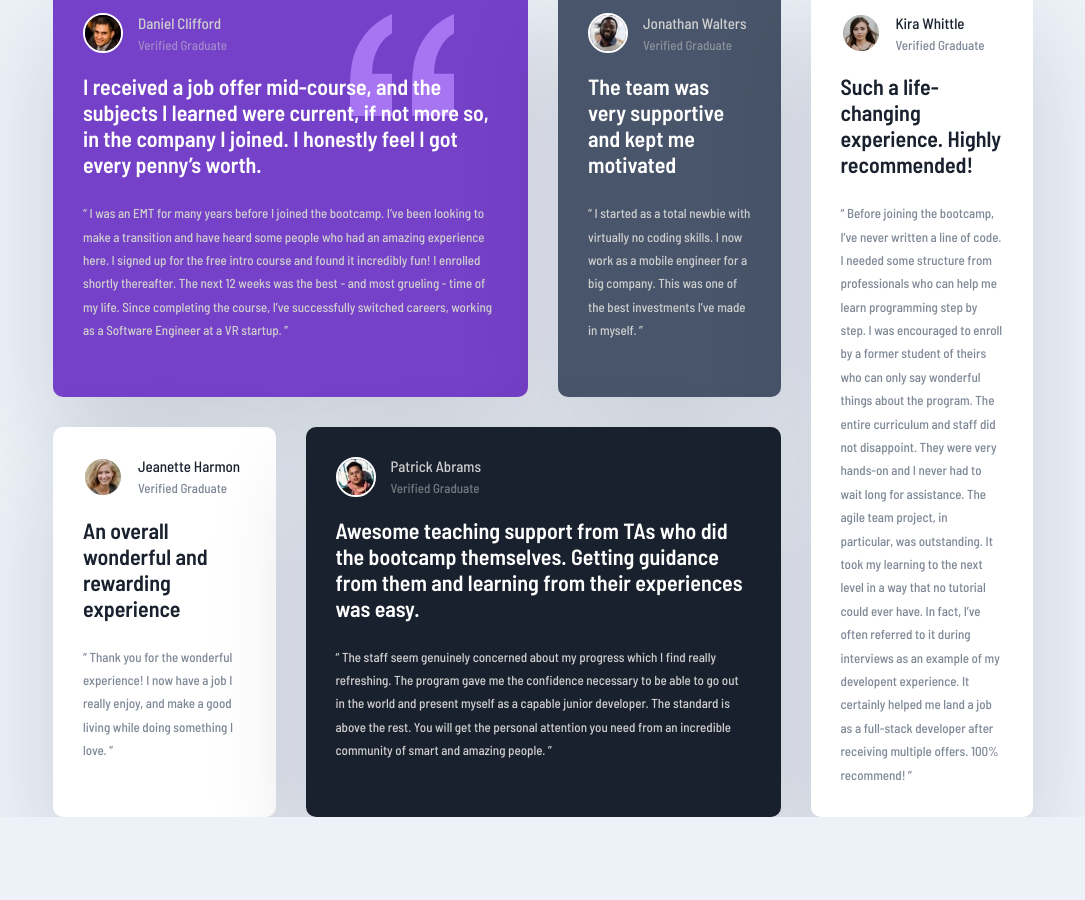
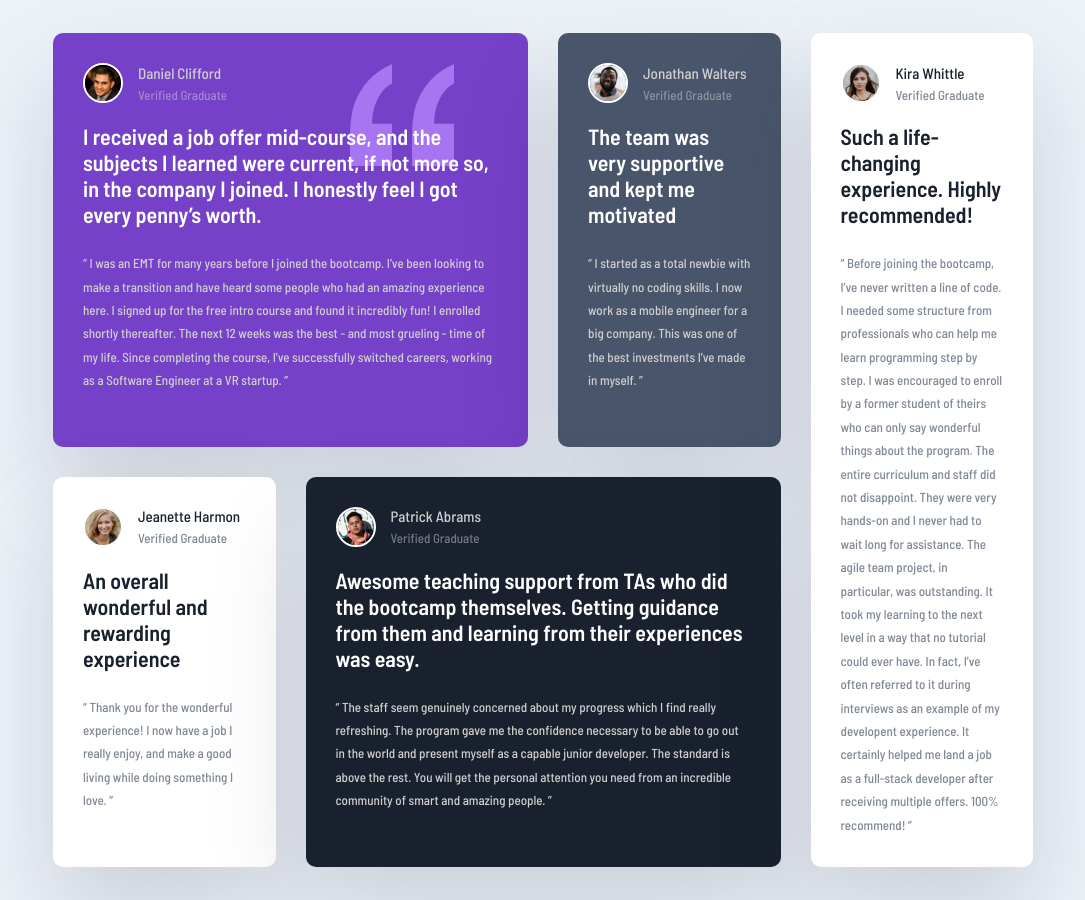
Before and after one commit to Nouran-Aly/testimonials-grid-section-main, a plain HTML site: page index.html in a window 1280 px wide. Shown: the whole page, without its empty margins (97-1182 px from the left). Before the commit the page ends 817 px from the top, so only its background shows below. Drawn offline with Linux system fonts and the light colour scheme.

Commit message:
Add files via upload

```diff
--- a/style.css
+++ b/style.css
@@ -25,13 +25,13 @@ body{
     align-items: center;
     height: 100vh;
     background-color: var(--Light-grayish-blue);
+    margin: 50px 150px;
 }
 .grid{
     display: grid;
     grid-template-columns: repeat(4, 1fr);
     grid-template-rows: auto;
     gap: 30px;
-    margin: 150px;
 }
 .grid .container{
     border-radius: 10px;
```
